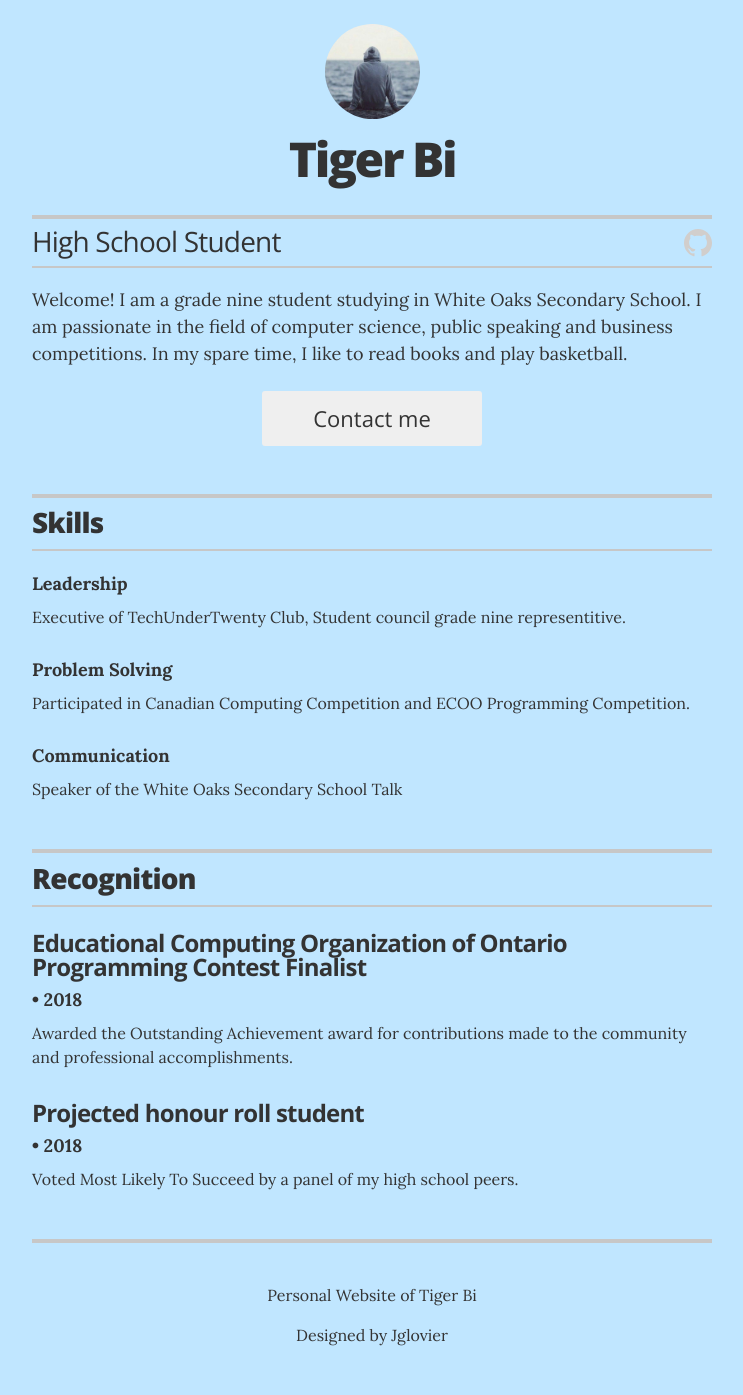
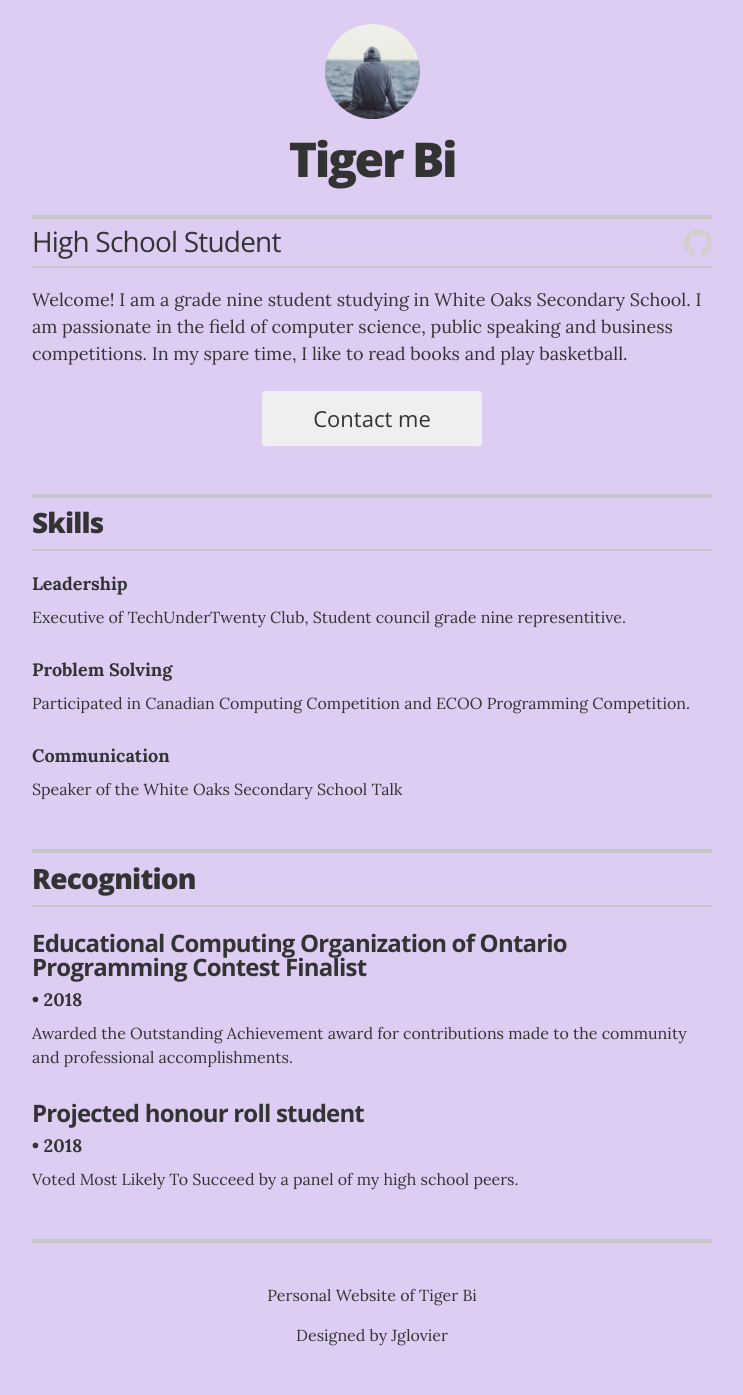
Before and after one commit to TigerBi/tigerbi.github.io, a Jekyll site: the page built from index.html, in a window 1280 px wide. Shown: the whole page, without its empty margins (268-1011 px from the left). Built offline with Jekyll 4.4.1, drawn with Linux system fonts in a browser that asks for light colours.

Commit message:
Update resume.html

```diff
--- a/_layouts/resume.html
+++ b/_layouts/resume.html
@@ -3,7 +3,7 @@
 
   {% include head.html %}
 
-  <body class="theme-{% if site.resume_theme %}{{ site.resume_theme }}{% endif %}" body bgcolor="#c0e6ff">
+  <body class="theme-{% if site.resume_theme %}{{ site.resume_theme }}{% endif %}" body bgcolor="#decdf2">
 
     <div class="wrapper" itemscope itemtype="http://schema.org/Person">
       <meta itemprop="telephone" content="{{ site.resume_contact_telephone }}"/>
```
